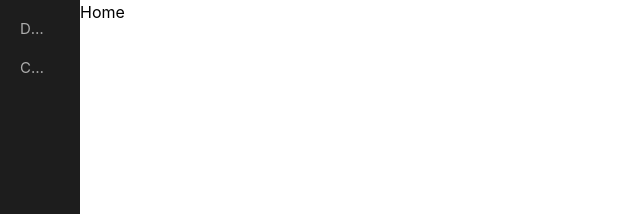
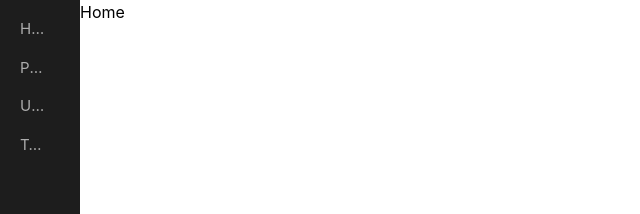
Before and after one commit to dany-mike/react_backoffice_ecommerce, a React (Create React App) app: page / in a window 1280 px wide. Shown: the top 214 px of the page, without its empty margins (0-640 px from the left). Built offline with nearby package versions, Linux system fonts and the light colour scheme.

Commit message:
feature: mock pages data

```diff
--- a/src/ui/components/Sidebar.js
+++ b/src/ui/components/Sidebar.js
@@ -1,10 +1,31 @@
-import { ProSidebar, Menu, MenuItem, SubMenu } from "react-pro-sidebar";
+import { ProSidebar, Menu, MenuItem } from "react-pro-sidebar";
 import Hamburger from "hamburger-react";
 import "react-pro-sidebar/dist/css/styles.css";
 import { useState } from "react";
+import { Link } from "react-router-dom";
 
 function Sidebar() {
   const [isCollapsed, setCollapsed] = useState(true);
+
+  // TODO fetch pages from API cms module
+  const boPages = [
+    {
+      label: "Home",
+      path: "/",
+    },
+    {
+      label: "Products",
+      path: "/products",
+    },
+    {
+      label: "Users",
+      path: "/users",
+    },
+    {
+      label: "Text Manager",
+      path: "/cms",
+    },
+  ];
 
   return (
     <ProSidebar collapsed={isCollapsed}>
@@ -21,11 +42,12 @@ function Sidebar() {
         />
       </div>
       <Menu iconShape="square">
-        <MenuItem>Dashboard</MenuItem>
-        <SubMenu title="Components">
-          <MenuItem>Component 1</MenuItem>
-          <MenuItem>Component 2</MenuItem>
-        </SubMenu>
+        {boPages.map((item, index) => (
+          <MenuItem key={index}>
+            {item.label}
+            <Link to={item.path} />
+          </MenuItem>
+        ))}
       </Menu>
     </ProSidebar>
   );
```
